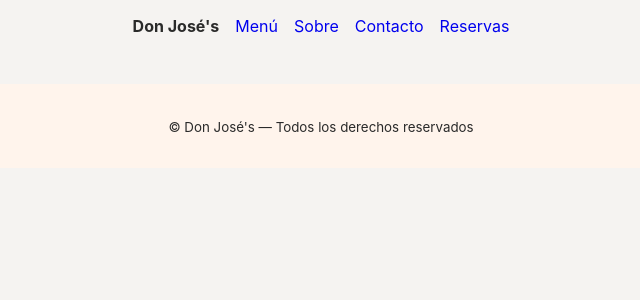
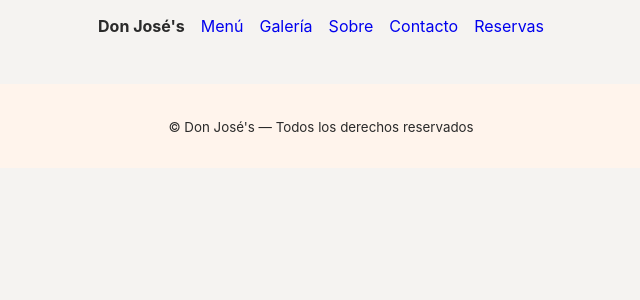
Before and after one commit to jorgelsc-dev/don-joses, a Vue app: page / in a window 1280 px wide. Shown: the top 300 px of the page, without its empty margins (319-959 px from the left). Built offline with nearby package versions, Linux system fonts and the light colour scheme.

Commit message:
Complete restaurant site with menu, booking, SEO, CI, and deploy config

```diff
--- a/src/App.vue
+++ b/src/App.vue
@@ -4,6 +4,7 @@
     <nav style="padding:1rem;display:flex;gap:1rem;align-items:center;justify-content:center;">
       <a href="/" style="font-weight:700;color:inherit;text-decoration:none">Don José's</a>
       <a href="/menu" style="text-decoration:none">Menú</a>
+      <a href="/gallery" style="text-decoration:none">Galería</a>
       <a href="/about" style="text-decoration:none">Sobre</a>
       <a href="/contact" style="text-decoration:none">Contacto</a>
       <a href="/booking" style="text-decoration:none">Reservas</a>
```
Also changed, not shown: 6 other files (tests, documents, lock files or other folders).
